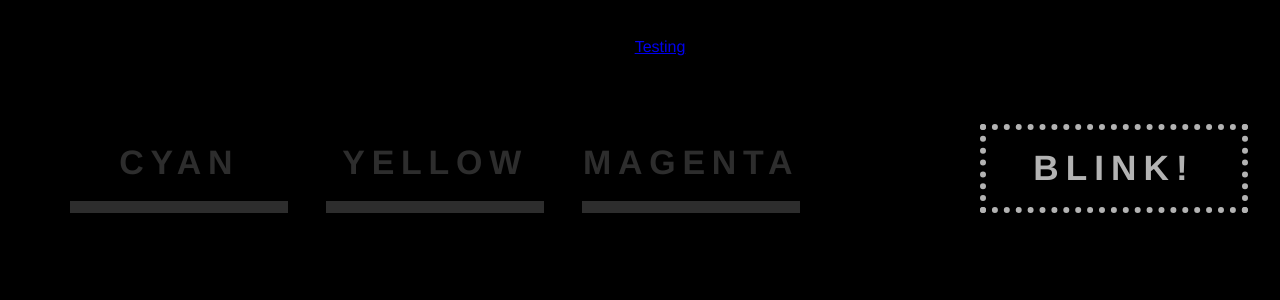
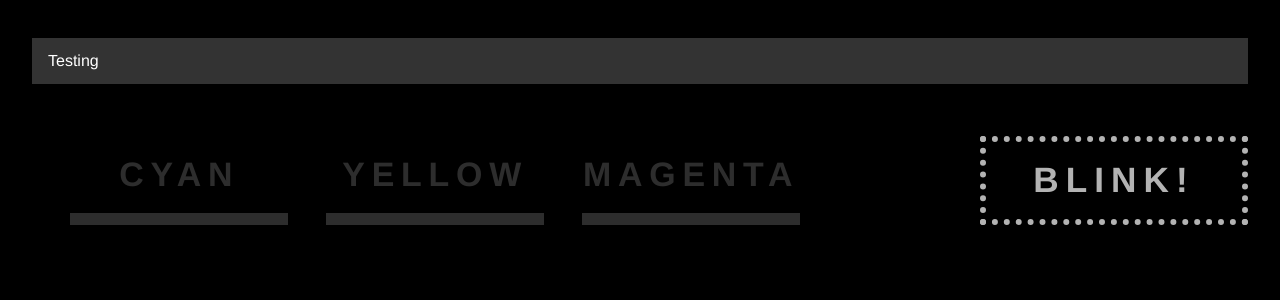
Before and after one commit to ahshra/ahshra.github.io, a Jekyll site: the page built from Javascript_Blink_Project/index.html, in a window 1280 px wide. Shown: the top 300 px of the page. Built offline with Jekyll 4.4.1, drawn with Linux system fonts in a browser that asks for light colours; nearby versions of some CDN libraries.

Commit message:
Update styles.css

```diff
--- a/Javascript_Blink_Project/css/styles.css
+++ b/Javascript_Blink_Project/css/styles.css
@@ -9,9 +9,29 @@ body {
   min-width: 400px;
 }
 
-.nav-list ul {
-  font-family: Courier;
-	color: white;
+ul {
+    list-style-type: none;
+    margin: 0;
+    padding: 0;
+    overflow: hidden;
+    background-color: #333;
+}
+
+li {
+    float: left;
+}
+
+li a {
+    display: block;
+    color: white;
+    text-align: center;
+    padding: 14px 16px;
+    text-decoration: none;
+}
+
+/* Change the link color to #111 (black) on hover */
+li a:hover {
+    background-color: #111;
 }
 
 }
```
